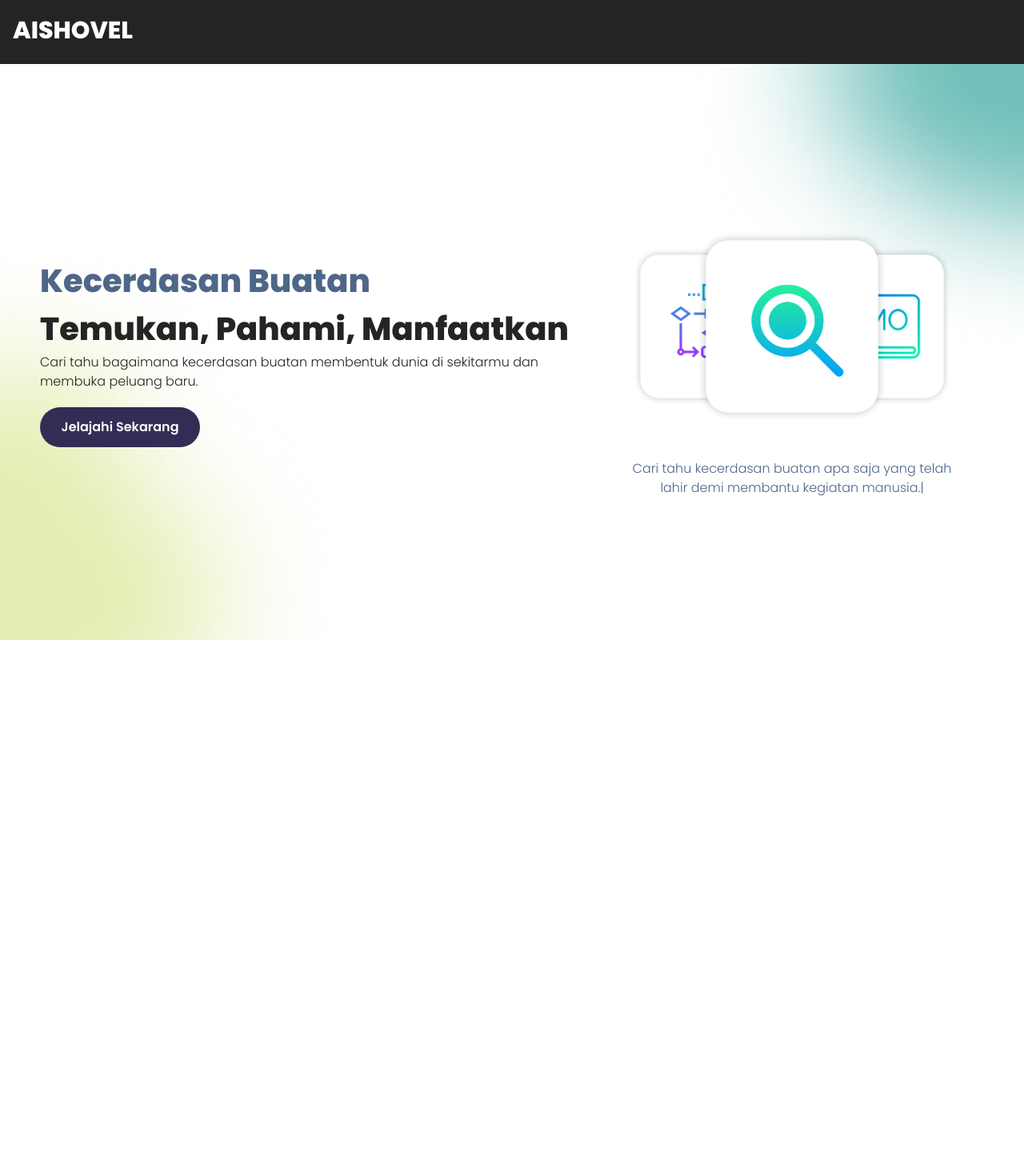
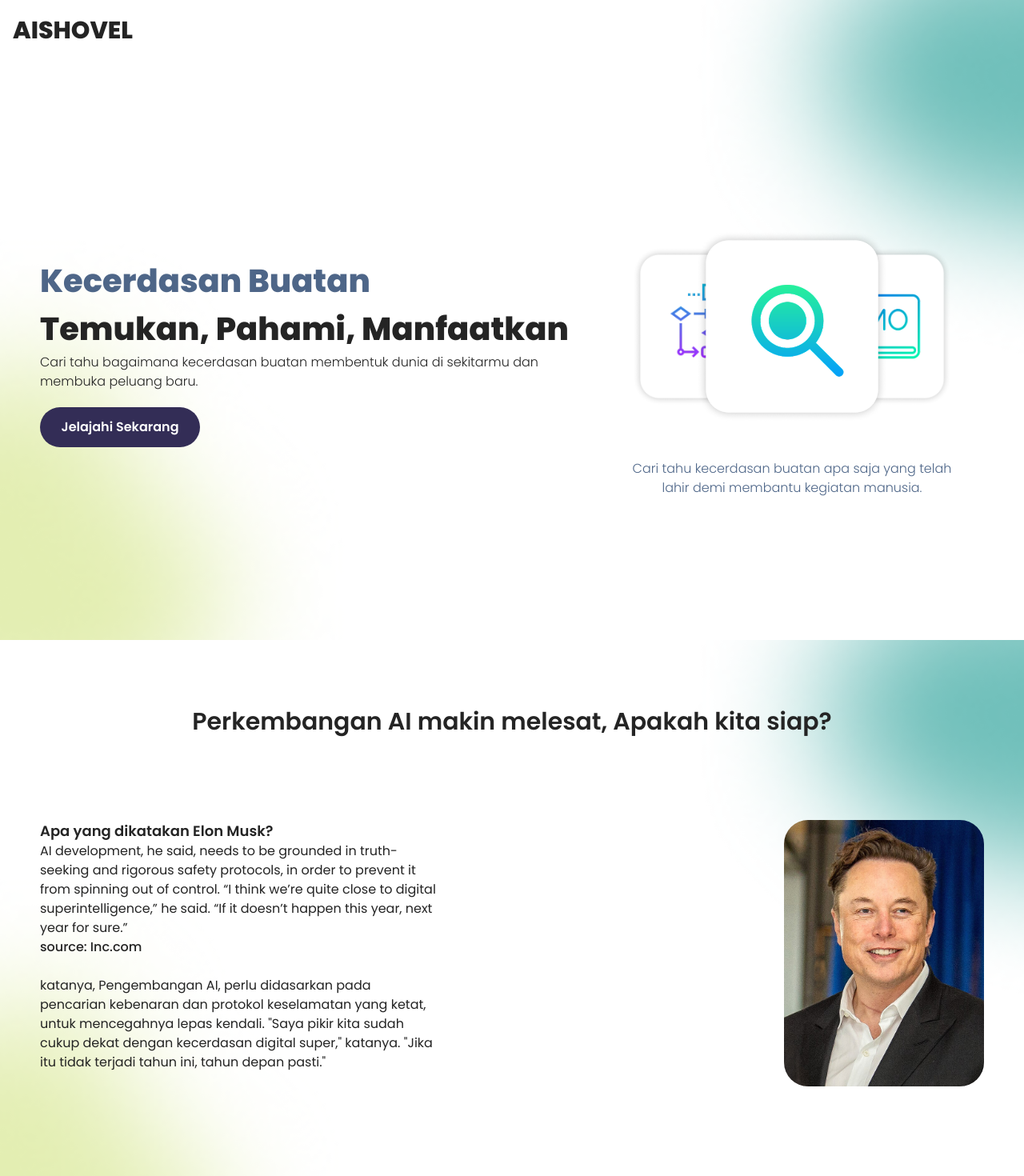
Before and after one commit to ramdhaniakbar/aishovel, a Next.js app: page / in a window 1280 px wide. Shown: the top 1470 px of the page at 80% size. Before the commit the page ends 800 px from the top, so only its background shows below. Built offline with nearby package versions, Linux system fonts and the light colour scheme.

Commit message:
update homepage

```diff
--- a/src/app/navbar/navbar.tsx
+++ b/src/app/navbar/navbar.tsx
@@ -1,15 +1,47 @@
-import React from 'react'
+import React, { useEffect, useState, useRef } from 'react';
 
 const Navbar = () => {
+  const [showNavbar, setShowNavbar] = useState(false);
+  const navRef = useRef<HTMLDivElement>(null);
+
+  useEffect(() => {
+    const handleScroll = () => {
+      const navHeight = navRef.current?.offsetHeight || 80;
+      const scrollY = window.scrollY;
+
+      if (scrollY > navHeight) {
+        setShowNavbar(true);
+      } else {
+        setShowNavbar(false);
+      }
+    };
+
+    window.addEventListener('scroll', handleScroll);
+
+    // cleanup
+    return () => window.removeEventListener('scroll', handleScroll);
+  }, []);
+
   return (
-    <div className='flex fixed bg-[#242424]  w-full h-[80px] text-white'>
-        <div className='flex justify-between p-4'>
-            <div className='font-[800] text-[30px]'>AISHOVEL</div>
+    <>
+      {/* Elemen kosong untuk ukur tinggi navbar */}
+      <div ref={navRef} className="h-[80px] fixed transition-all duration-700 ease-in-out" />
+        <div className={`${showNavbar ? 'opacity-100' : 'opacity-0'}  flex fixed top-0 bg-[#242424] w-full h-[80px] text-white z-[100] transition-opacity duration-300`}>
+          <div className="flex justify-between p-4 w-full">
+            <div className="font-[800] text-[30px]">AISHOVEL</div>
             <div></div>
             <div></div>
+          </div>
         </div>
-    </div>
-  )
-}
+        <div className={`flex top-0 w-full h-[80px] fixed text-white transition-opacity duration-300`}>
+          <div className="flex justify-between p-4 w-full">
+            <div className="font-[800] text-[30px] text-[#242424]">AISHOVEL</div>
+            <div></div>
+            <div></div>
+          </div>
+        </div>
+    </>
+  );
+};
 
-export default Navbar
+export default Navbar;
--- a/src/app/page.tsx
+++ b/src/app/page.tsx
@@ -6,7 +6,7 @@ import CardAnimation from "./component/home-card-anm";
 export default function Home() {
 
   return (
-    <div className="">
+    <div>
       <Navbar/>
       <main className="flex flex-col row-start-2 items-center sm:items-start"
       style={{
@@ -26,8 +26,28 @@ export default function Home() {
         </div>
 
 
-        <div>
+        <div className="flex flex-col h-[100vh] pt-[80px] w-full px-[50px]">
+          <span className="text-[30px] font-[600] text-center" >Perkembangan AI makin melesat, Apakah kita siap?</span>
+          <div className="flex mt-[100px] justify-between">
+            <div className="flex flex-col w-[500px]">
+              <p className="text-[18px] font-[600]">Apa yang dikatakan Elon Musk?</p>
+              <p>AI development, he said, needs to be grounded in truth-seeking and rigorous safety protocols, in order to prevent it from spinning out of control. “I think we’re quite close to digital superintelligence,” he said. “If it doesn’t happen this year, next year for sure.”</p>
+              <p className="font-[500]">source: Inc.com</p>
+              <br />
+              <p>katanya, Pengembangan AI, perlu didasarkan pada pencarian kebenaran dan protokol keselamatan yang ketat, untuk mencegahnya lepas kendali. "Saya pikir kita sudah cukup dekat dengan kecerdasan digital super," katanya. "Jika itu tidak terjadi tahun ini, tahun depan pasti."</p>
+              </div>
 
+            <div>
+              <Image
+                className="rounded-[30px]"
+                aria-hidden
+                src="/home/component/elon.jpg"
+                alt="Elon Musk"
+                width={250}
+                height={250}
+              />
+            </div>
+          </div>
         </div>
 
       </main>
```
Also changed, not shown: public/home/component/elon.jpg (added).
